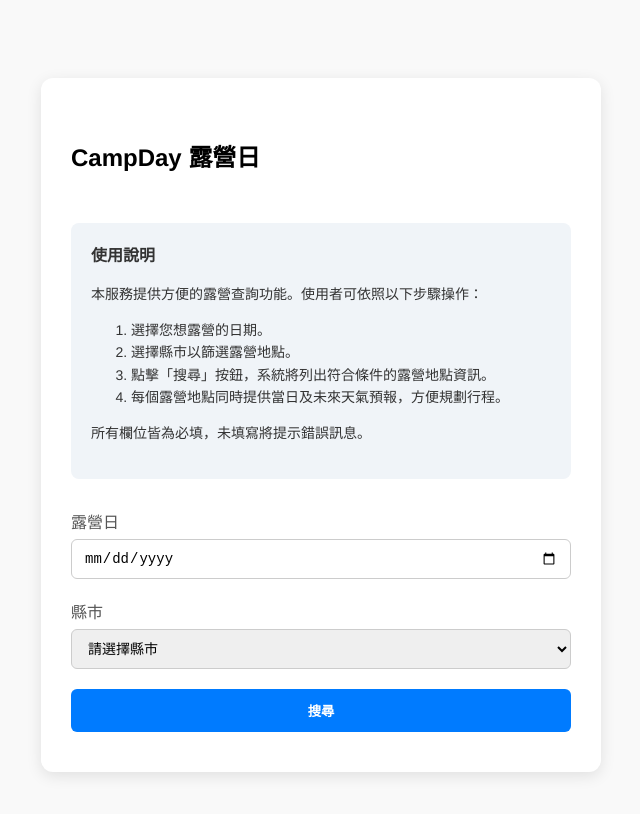
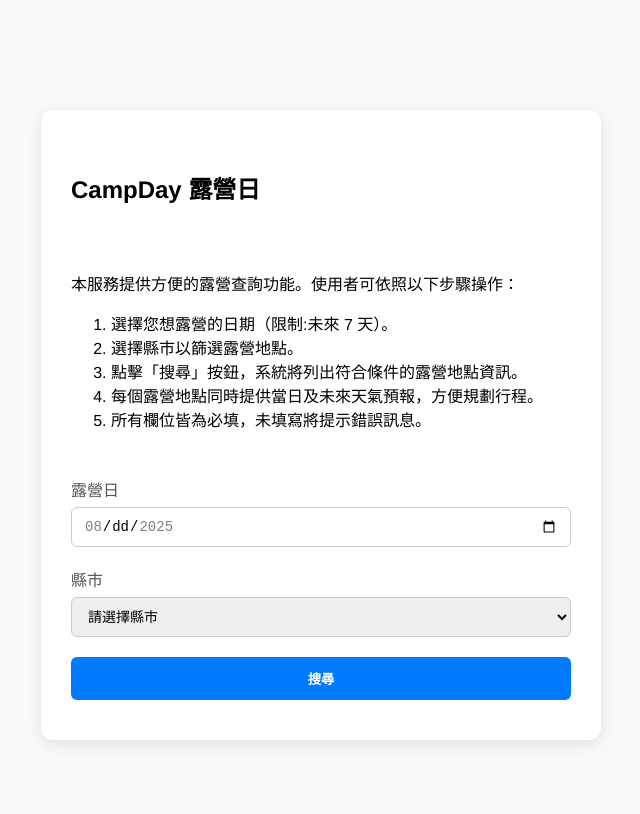
Before and after one commit to yuhsiang237/CampDay, an Angular app: page / in a window 1280 px wide. Shown: the top 814 px of the page, without its empty margins (319-959 px from the left). Built offline with nearby package versions, Linux system fonts and the light colour scheme.

Commit message:
adjust link open

```diff
--- a/src/app/home/home.html
+++ b/src/app/home/home.html
@@ -3,16 +3,15 @@
     <h2>CampDay 露營日</h2>
 
     <!-- 上方：使用說明 -->
-    <div class="form-instructions">
-      <h3>使用說明</h3>
+    <div class="form-description">
       <p>本服務提供方便的露營查詢功能。使用者可依照以下步驟操作：</p>
       <ol>
-        <li>選擇您想露營的日期。</li>
+        <li>選擇您想露營的日期（限制:未來 7 天）。</li>
         <li>選擇縣市以篩選露營地點。</li>
         <li>點擊「搜尋」按鈕，系統將列出符合條件的露營地點資訊。</li>
         <li>每個露營地點同時提供當日及未來天氣預報，方便規劃行程。</li>
+        <li>所有欄位皆為必填，未填寫將提示錯誤訊息。</li>
       </ol>
-      <p>所有欄位皆為必填，未填寫將提示錯誤訊息。</p>
     </div>
 
     <!-- 下方：表單 -->
@@ -20,7 +19,12 @@
       <!-- 日期 -->
       <div class="form-item">
         <label for="campDate">露營日</label>
-        <input type="date" id="campDate" formControlName="campDate" />
+        <input
+          type="date"
+          formControlName="campDate"
+          [min]="dates[0]"
+          [max]="dates[dates.length - 1]"
+        />
         <div
           *ngIf="
             campForm.get('campDate')?.invalid &&
--- a/src/app/result/result.html
+++ b/src/app/result/result.html
@@ -84,7 +84,17 @@
                 class="btn-link"
                 >前往</a
               >
-              <span *ngIf="!site.website">-</span>
+              <span *ngIf="!site.website">
+                <a
+                  [href]="
+                    'https://www.google.com/search?q=' + encodeURL(site.name)
+                  "
+                  target="_blank"
+                  class="btn-link"
+                >
+                  前往
+                </a>
+              </span>
             </td>
           </tr>
         </tbody>
--- a/src/app/result/result.ts
+++ b/src/app/result/result.ts
@@ -188,6 +188,9 @@
     const firstKey = Object.keys(grouped)[0];
     return firstKey ? grouped[firstKey] : [];
   }
+  encodeURL(value: string): string {
+    return encodeURIComponent(value);
+  }
   getWeatherByDistrictGrouped(districtName: string): { [date: string]: any[] } {
     const districtData = this.locationWeather?.find(
       (item: any) => item.LocationName === districtName,
```
